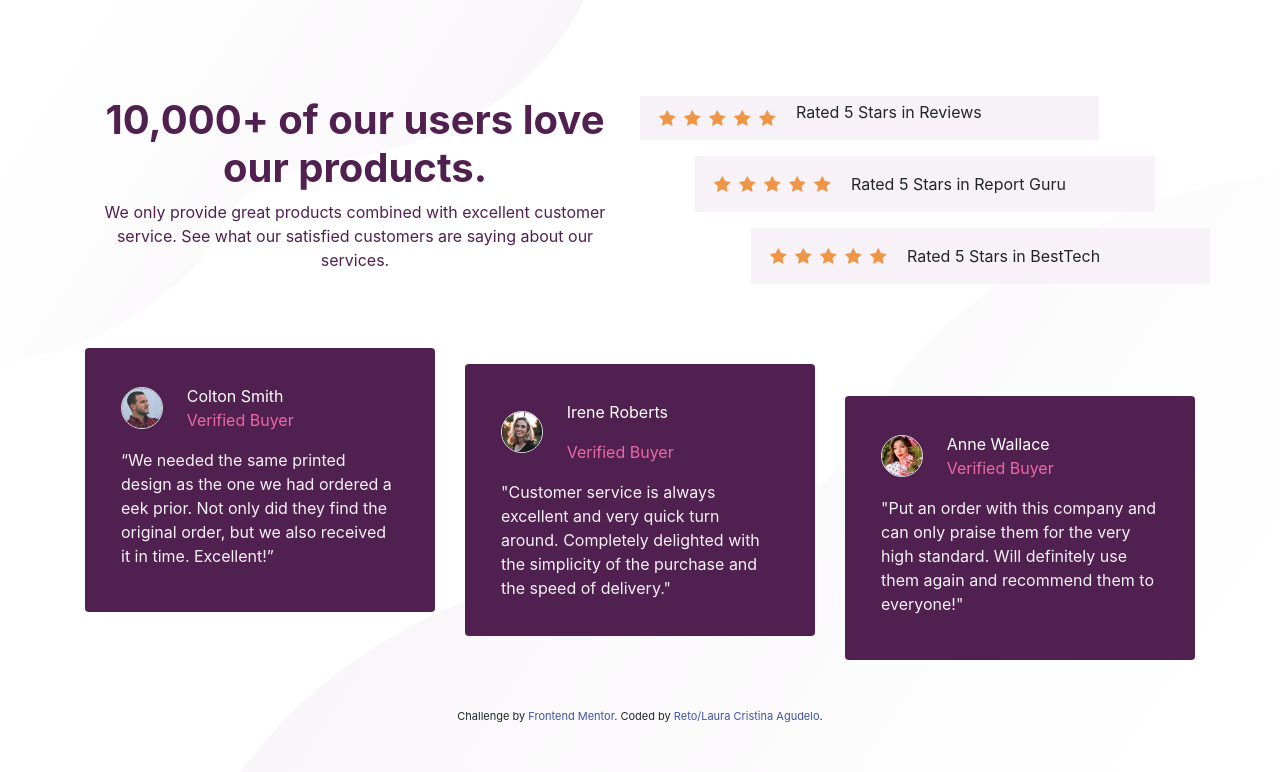
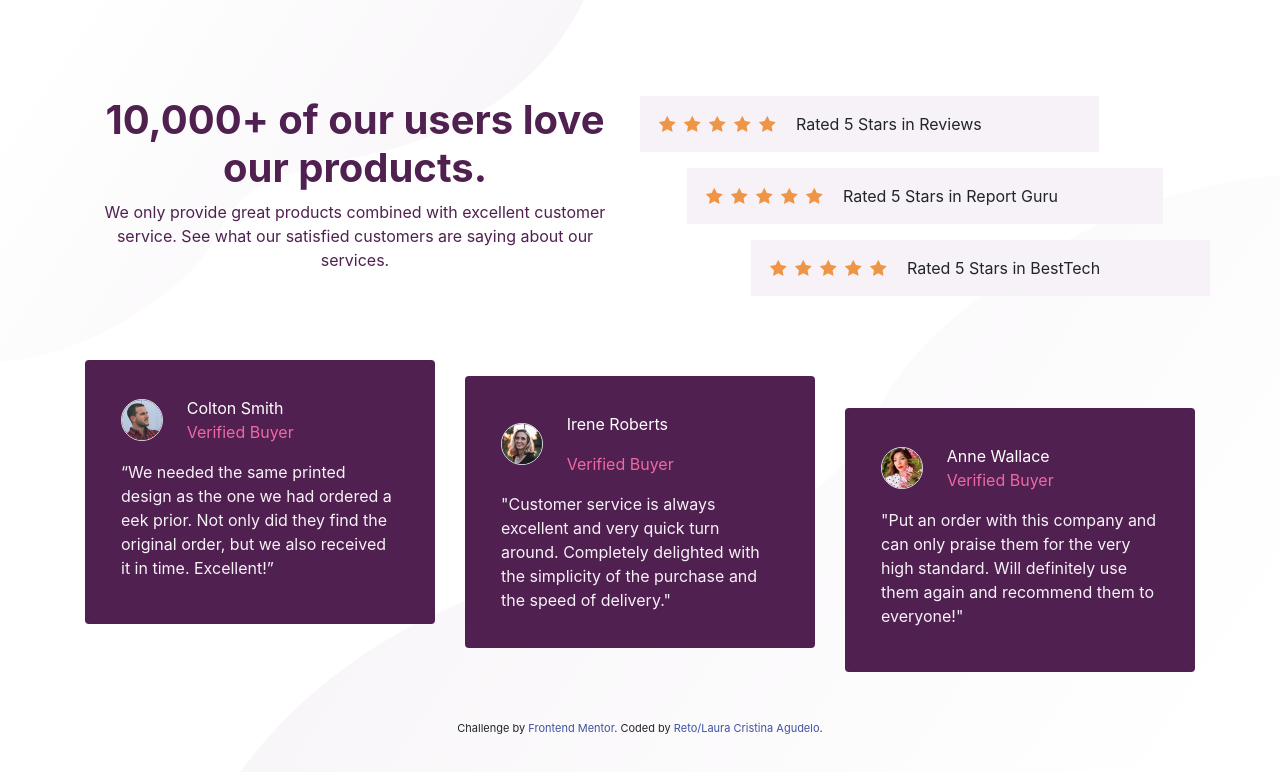
Before and after one commit to laura928/2057132_RETO_2, a plain HTML site: page index.html in a window 1280 px wide. Drawn offline with nearby package versions, Linux system fonts and the light colour scheme.

Commit message:
actualizar datos

```diff
--- a/index.html
+++ b/index.html
@@ -46,10 +46,10 @@
               <img src="images/icon-star.svg"  alt="estrella" class="mx-1">
               <img src="images/icon-star.svg"  alt="estrella" class="mx-1">
               <img src="images/icon-star.svg"  alt="estrella" class="mx-1">
-              <p class="mt-3 mt-md-1 ml-3">Rated 5 Stars in Reviews</p>
+              <p class="mt-3 ml-3">Rated 5 Stars in Reviews</p>
             </div>
           </div>
-          <div class="row mx-md-4">
+          <div class="row mx-md-3">
             <div class="estrella figura col d-md-flex align-items-center mb-3 mx-md-3 text-center pt-sm-3 pt-lg-0">
               <img src="images/icon-star.svg"  alt="estrella" class="mx-1">
               <img src="images/icon-star.svg"  alt="estrella" class="mx-1">
```
